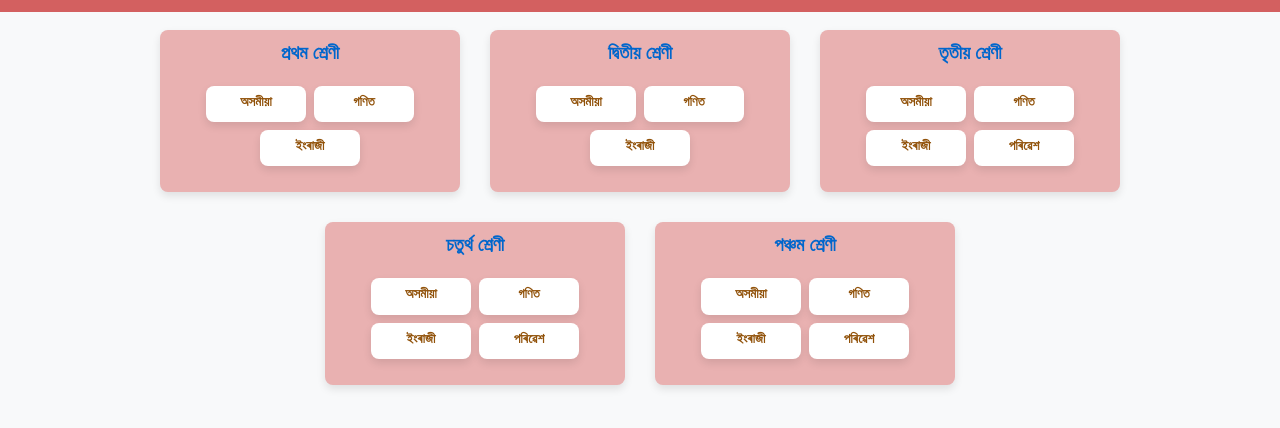
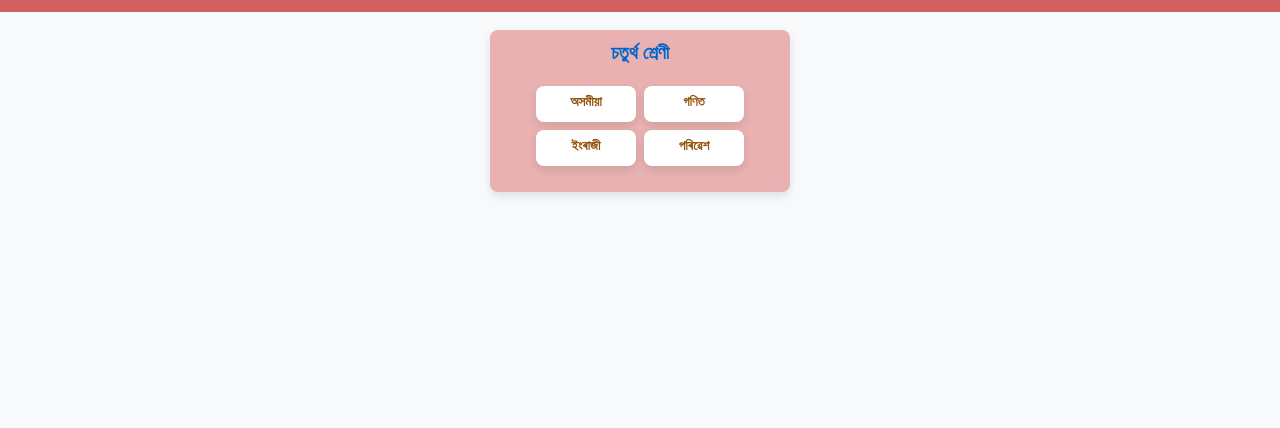
Before and after one commit to anadi0012/online_edu, a plain HTML site: page index.html in a window 1280 px wide. Shown: the part 100-528 px from the top of the page. Drawn offline with Linux system fonts and the light colour scheme.

Commit message:
Update index.html

```diff
--- a/index.html
+++ b/index.html
@@ -135,76 +135,6 @@
 
     <section class="standard">
         <div class="standard-item">
-            <h3>প্ৰথম শ্ৰেণী</h3>
-
-            <section class="subject">
-                <a href="#">
-                    <div class="subject-item">
-                        <h5>অসমীয়া</h5>
-                    </div>
-                </a>
-                <a href="#">
-                    <div class="subject-item">
-                        <h5>গণিত</h5>
-                    </div>
-                </a>
-                <a href="#">
-                    <div class="subject-item">
-                        <h5>ইংৰাজী</h5>
-                    </div>
-                </a>
-            </section>
-        </div>
-
-        <div class="standard-item">
-            <h3>দ্বিতীয় শ্ৰেণী</h3>
-
-            <section class="subject">
-                <a href="#">
-                    <div class="subject-item">
-                        <h5>অসমীয়া</h5>
-                    </div>
-                </a>
-                <a href="#">
-                    <div class="subject-item">
-                        <h5>গণিত</h5>
-                    </div>
-                </a>
-                <a href="#">
-                    <div class="subject-item">
-                        <h5>ইংৰাজী</h5>
-                    </div>
-                </a>
-            </section>
-        </div>
-
-        <div class="standard-item">
-            <h3>তৃতীয় শ্ৰেণী</h3>
-
-            <section class="subject">
-                <a href="#">
-                    <div class="subject-item">
-                        <h5>অসমীয়া</h5>
-                    </div>
-                </a>
-                <a href="#">
-                    <div class="subject-item">
-                        <h5>গণিত</h5>
-                    </div>
-                </a>
-                <a href="#">
-                    <div class="subject-item">
-                        <h5>ইংৰাজী</h5>
-                    </div>
-                </a>
-                <a href="#">
-                    <div class="subject-item">
-                        <h5>পৰিৱেশ</h5>
-                    </div>
-                </a>
-            </section>
-        </div>
-        <div class="standard-item">
             <h3>চতুৰ্থ শ্ৰেণী</h3>
 
             <section class="subject">
@@ -230,32 +160,6 @@
                 </a>
             </section>
         </div>
-        <div class="standard-item">
-            <h3>পঞ্চম শ্ৰেণী</h3>
-
-            <section class="subject">
-                <a href="#">
-                    <div class="subject-item">
-                        <h5>অসমীয়া</h5>
-                    </div>
-                </a>
-                <a href="#">
-                    <div class="subject-item">
-                        <h5>গণিত</h5>
-                    </div>
-                </a>
-                <a href="#">
-                    <div class="subject-item">
-                        <h5>ইংৰাজী</h5>
-                    </div>
-                </a>
-                <a href="#">
-                    <div class="subject-item">
-                        <h5>পৰিৱেশ</h5>
-                    </div>
-                </a>
-            </section>
-        </div>
 
     </section>
 
```
